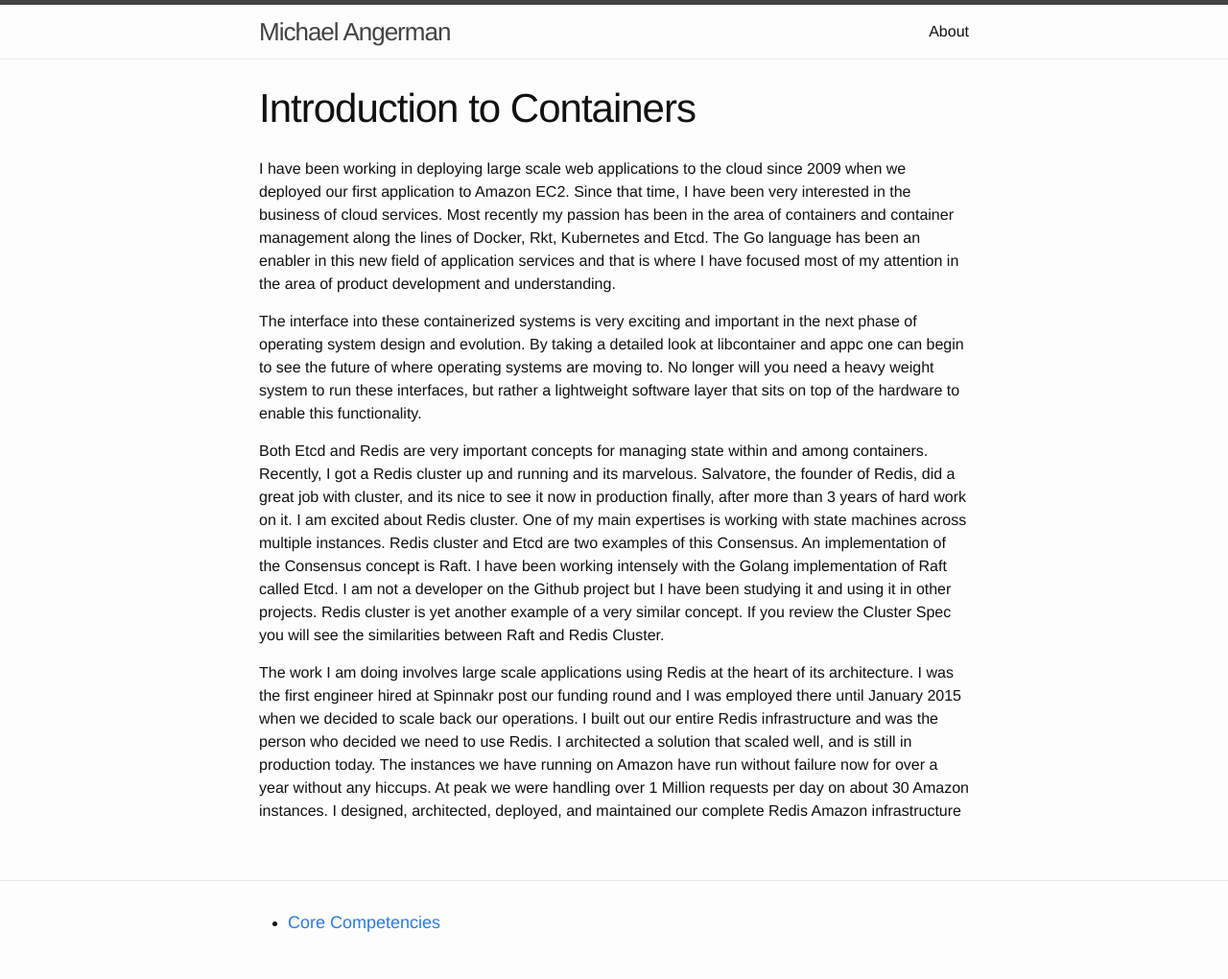
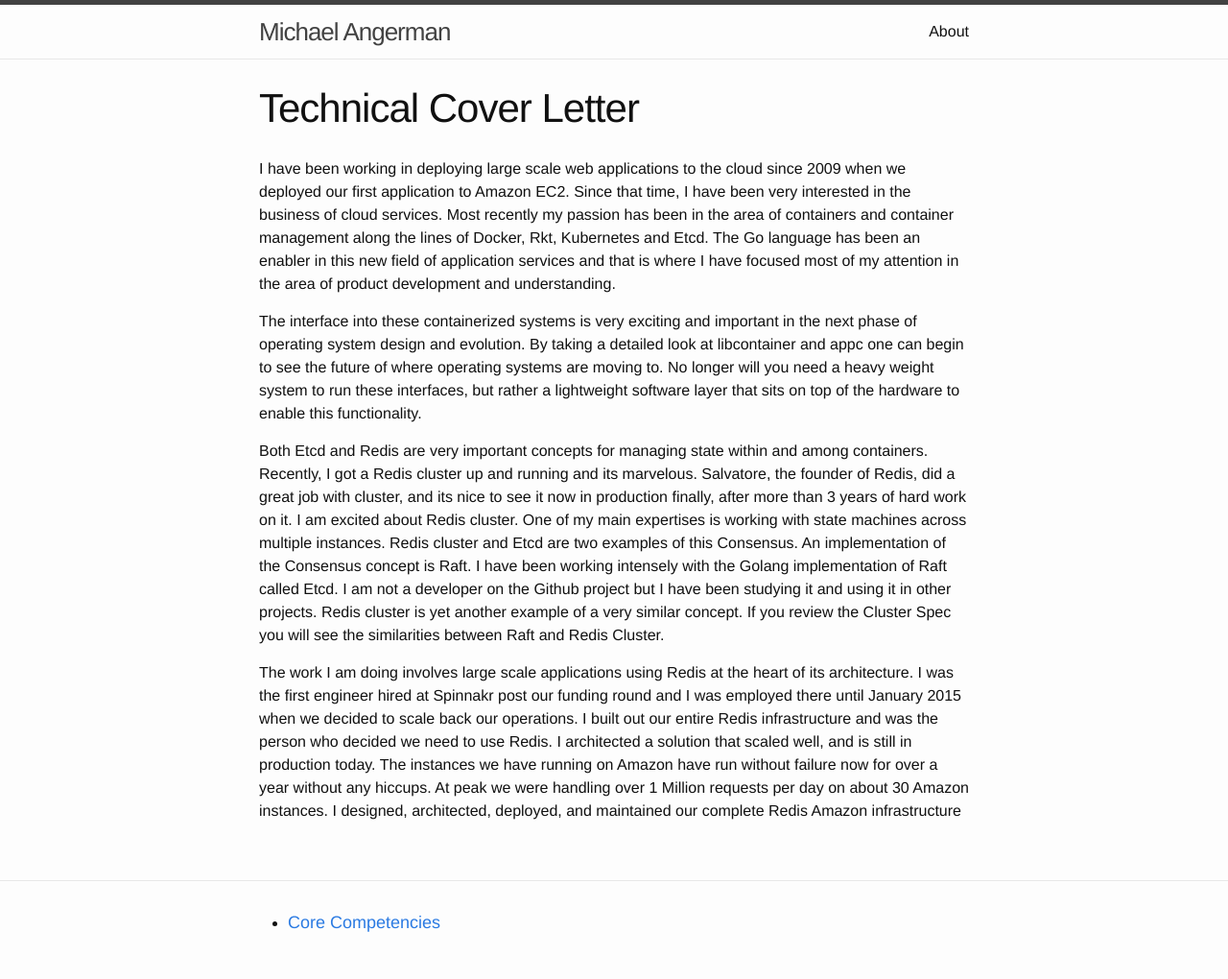
Before and after one commit to stormasm/link15, a Jekyll site: the page built from _posts/2015-05-05-ct.md, in a window 1280 px wide. Shown: the whole page at 96% size. Built offline with Jekyll 4.4.1, drawn with Linux system fonts in a browser that asks for light colours; Markdown is read by kramdown in place of the engine named in the settings.

Commit message:
update technical cover letter

```diff
--- a/_posts/2015-05-05-ct.md
+++ b/_posts/2015-05-05-ct.md
@@ -1,7 +1,7 @@
 ---
 layout: post
-title:  "Introduction to Containers"
-categories: container
+title:  "Technical Cover Letter"
+categories: coverletter
 ---
 
 I have been working in deploying large scale web applications to the cloud since 2009 when we deployed our first application to Amazon EC2.  Since that time, I have been very interested in the business of cloud services.  Most recently my passion has been in the area of containers and container management along the lines of Docker, Rkt, Kubernetes and Etcd.  The Go language has been an enabler in this new field of application services and that is where I have focused most of my attention in the area of product development and understanding.
```
